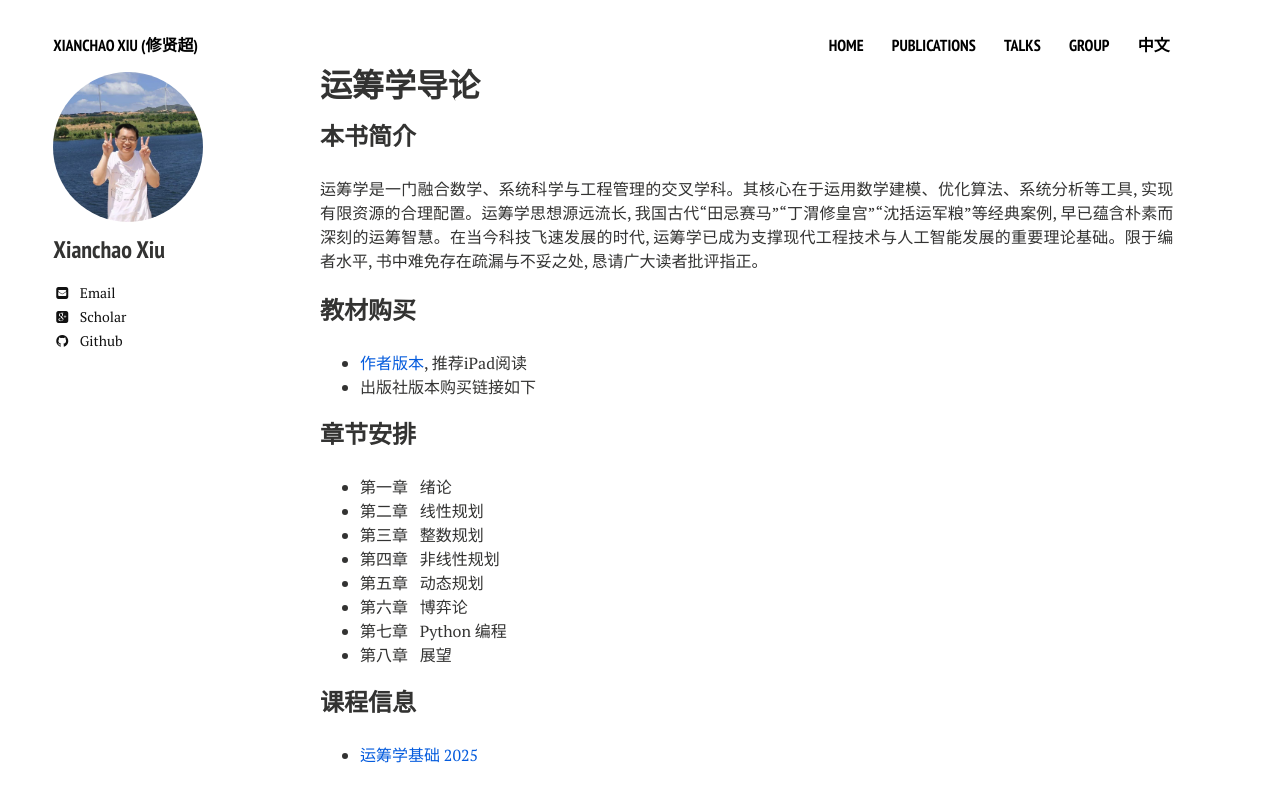
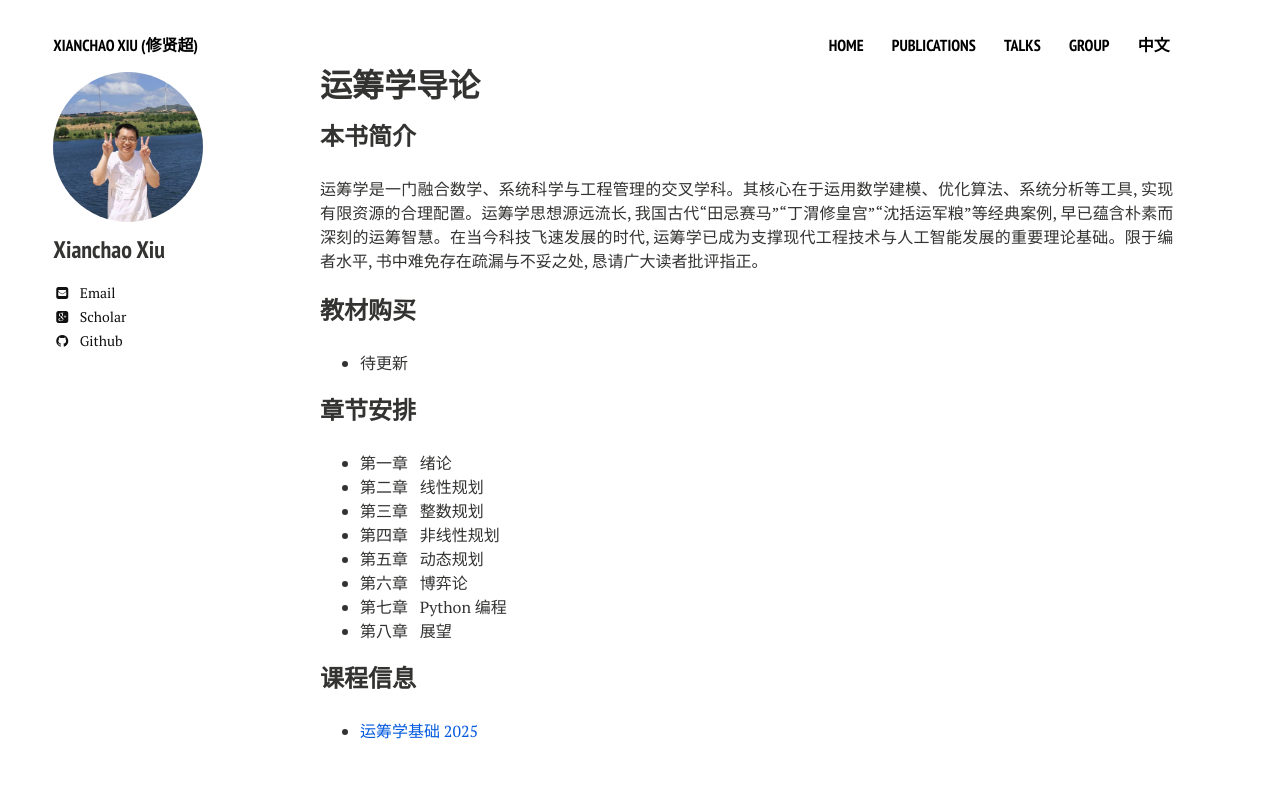
Before and after one commit to xianchaoxiu/xianchaoxiu.github.io, a Jekyll site: the page built from chinese/course/OR/index.md, in a window 1280 px wide. Shown: the top 802 px of the page. Built offline with Jekyll 4.4.1, drawn with Linux system fonts in a browser that asks for light colours; nearby versions of some CDN libraries.

Commit message:
Update index.md

```diff
--- a/chinese/course/OR/index.md
+++ b/chinese/course/OR/index.md
@@ -11,8 +11,7 @@ share: false
 
 
 ### 教材购买
-* <a href="../chinese/course/OR/IOR.pdf" class="textlink" target="_blank"> 作者版本</a>, 推荐iPad阅读 <br>
-* 出版社版本购买链接如下
+* 待更新<br>
 
 
 ### 章节安排
```
